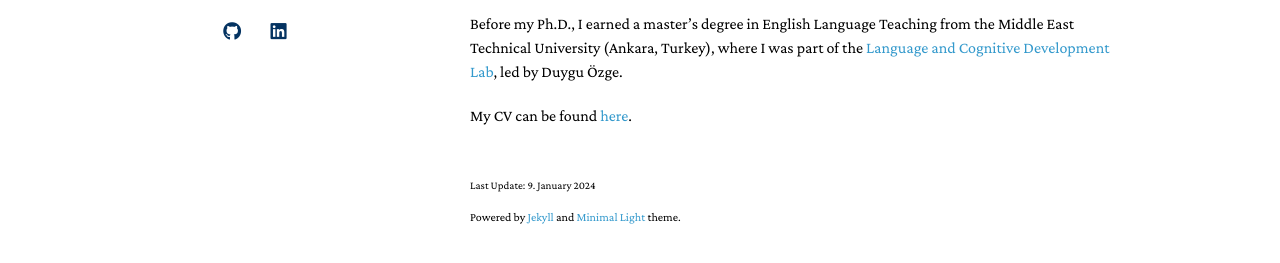
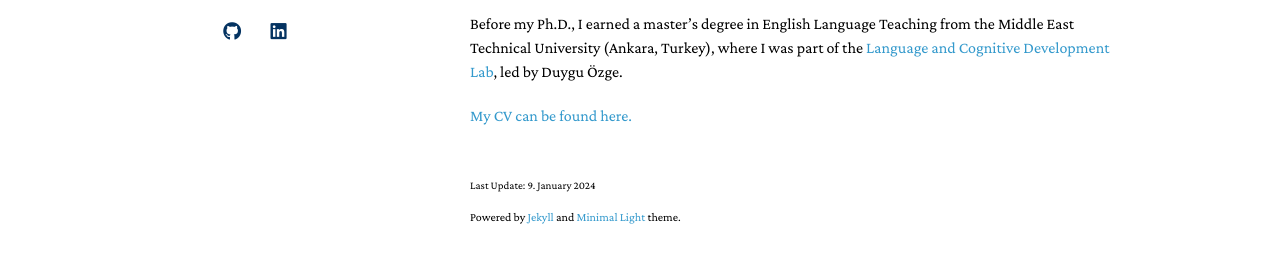
Before and after one commit to ebruevcen/ebruevcen.github.io, a Jekyll site: the page built from index.md, in a window 1280 px wide. Shown: the part 444-707 px from the top of the page. Built offline with Jekyll 4.4.1, drawn with Linux system fonts in a browser that asks for light colours; a style sheet for code colours, icons or effects is not loaded; part of the change alters nothing that is shown.

```diff
--- a/index.md
+++ b/index.md
@@ -19,4 +19,4 @@ I am also associated with the [Language and Cognition Lab](https://lcl.ceu.edu)
 
 Before my Ph.D., I earned a master's degree in English Language Teaching from the Middle East Technical University (Ankara, Turkey), where I was part of the [Language and Cognitive Development Lab](https://langcog.metu.edu.tr), led by Duygu Özge.
 
-My CV can be found [here](https://ebruevcen.github.io/assets/files/curriculum_vitae.pdf).
+<a href="https://ebruevcen.github.io/assets/files/curriculum_vitae.pdf" target="_blank">My CV can be found here.</a>
```
